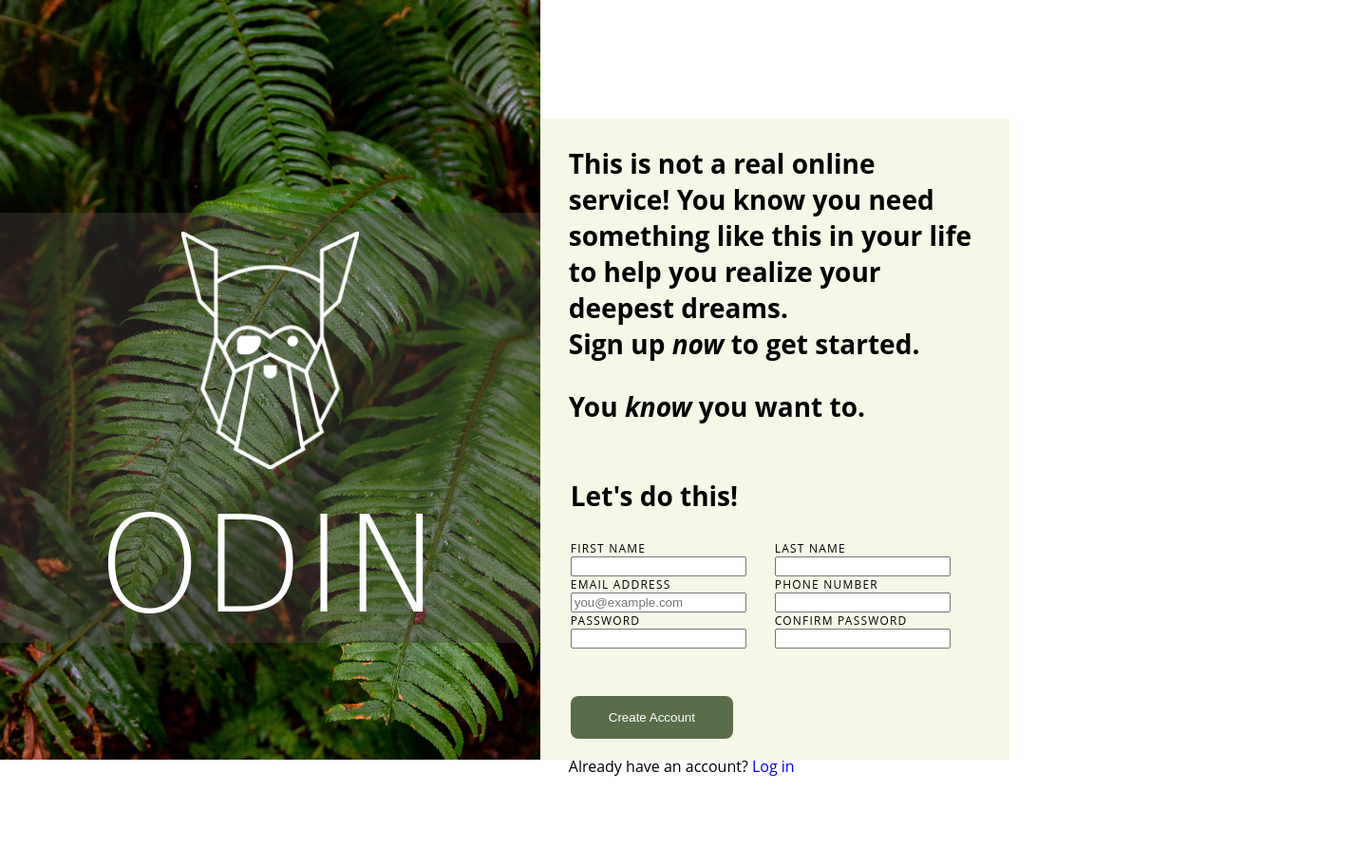
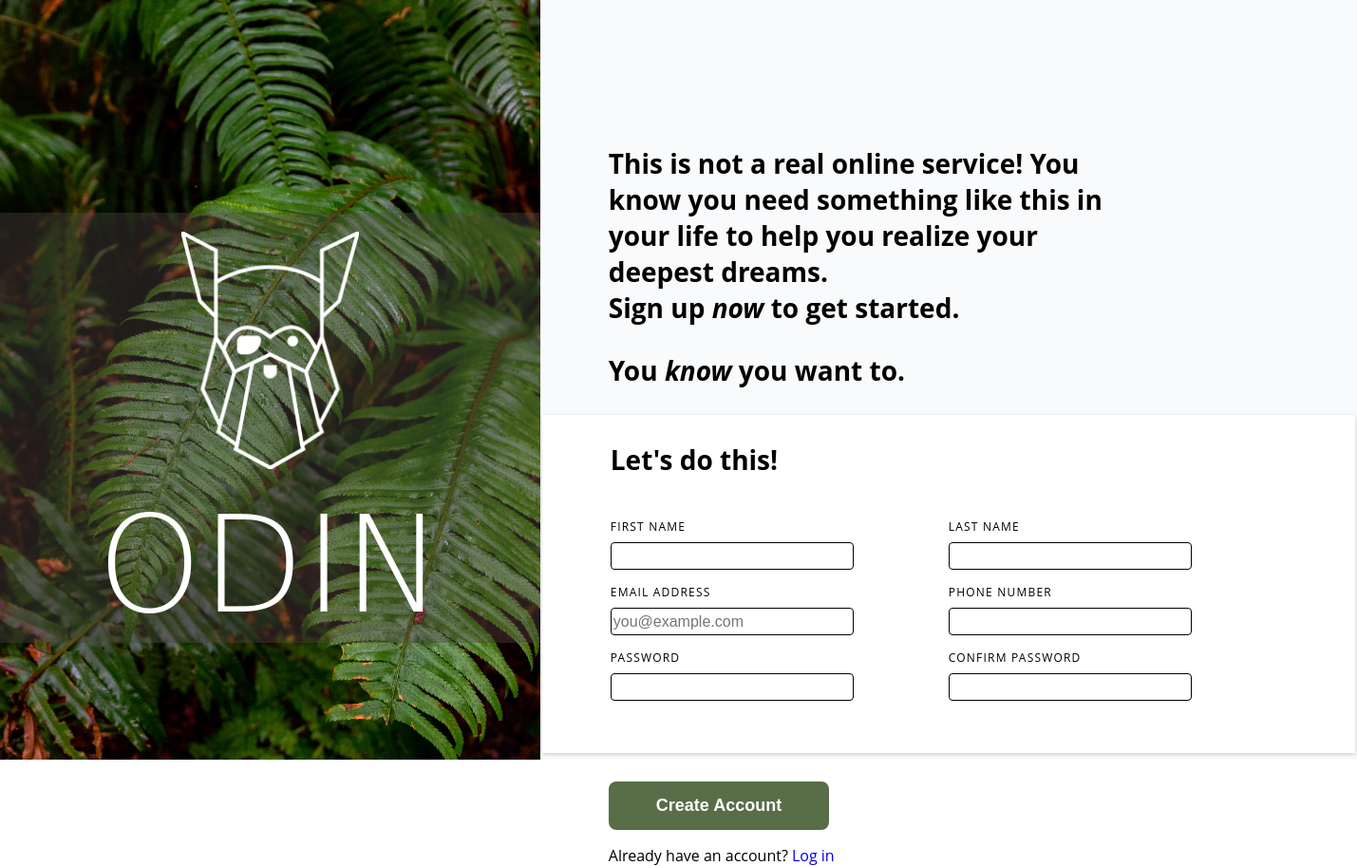
Before and after one commit to usisgooder/sign-up-form, a plain HTML site: page index.html in a window 1280 px wide. Shown: the whole page at 95% size, 1429 px wide, since content can reach past the window. Before the commit the page ends 818 px from the top, so only its background shows below. Drawn offline with Linux system fonts and the light colour scheme; a web font is replaced by a local one.

Commit message:
finished appearance

```diff
--- a/index.html
+++ b/index.html
@@ -15,7 +15,6 @@
             <div class="title"><img src="./odin-lined.png" class="logo" alt=""> ODIN</div>
         </div>
         <div class="right">
-            <div>
             <p class="header">
                 This is not a real online service! You know you need something like this in your life
                 to help you realize your deepest dreams.<br> Sign up <i>now</i> to get started.
@@ -54,14 +53,12 @@
                             </div>
                         </div>
                     </div>
-
                 </fieldset>
                 <button type="submit">Create Account</button>
             </form>
             <p>Already have an account? <a href="#">Log in</a></p>
         </div>
     </div>
-    </div>
 </body>
 
 </html>
--- a/style.css
+++ b/style.css
@@ -1,4 +1,8 @@
 @import url('https://fonts.googleapis.com/css2?family=Skranji&display=swap');
+
+:root {
+    --middle-pading: 0 72px;
+}
 
 body {
     font-family: Open Sans,Helvetica Neue,Helvetica,Arial,sans-serif;
@@ -55,13 +59,14 @@ img {
 }
 
 .right {
-    margin-top: 125px;
-    margin-right: 20vw;
-    background-color:rgb(247, 247, 232);
+    padding-top: 125px;
+
+    background-color:#F9FAFB;
 }
 
-.right > * {
-    margin: 0 30px;
+.right > p {
+    padding: var(--middle-pading);
+    padding-right: 20vw;
 }
 
 fieldset > div{
@@ -71,28 +76,47 @@ fieldset > div{
 
 fieldset {
     border: none;
-    padding: 0;
-    padding-bottom: 20px;
+    padding: 0 72px;
+    padding-bottom: 55px;
+    background-color: white;
+    box-shadow: 0 0 4px 0 rgba(0, 0, 0, 0.08), 0 2px 4px 0 rgba(0, 0, 0, 0.12);
 }
 
 input, label {
     display:block;
-    margin-right: 30px;
+    margin-right: 100px;
+    height: 25px;
+    width: 250px;
+}
+
+input {
+    border: solid 1px black;
+    border-radius: 4px;
+    font-size: 16px;
+}
+
+input:focus {
+    outline: none;
+    outline-offset: 0;
+    border: 1px solid blue;
 }
 
 label {
+    margin-top: 15px;
     font-size: 12px;
     letter-spacing: 0.1em;
 }
 
 button {
-    margin:2px;
+    font-size: 18px;
+    font-weight: bold;
+    margin: var(--middle-pading);
     margin-top: 30px;
     color: white;
     background-color: #596D48;
     border: none;
     border-radius: 8px;
-    padding: 15px 40px;
+    padding: 15px 50px;
 }
 
 a {
```
Lines whose indentation alone changed are shown as unchanged.
